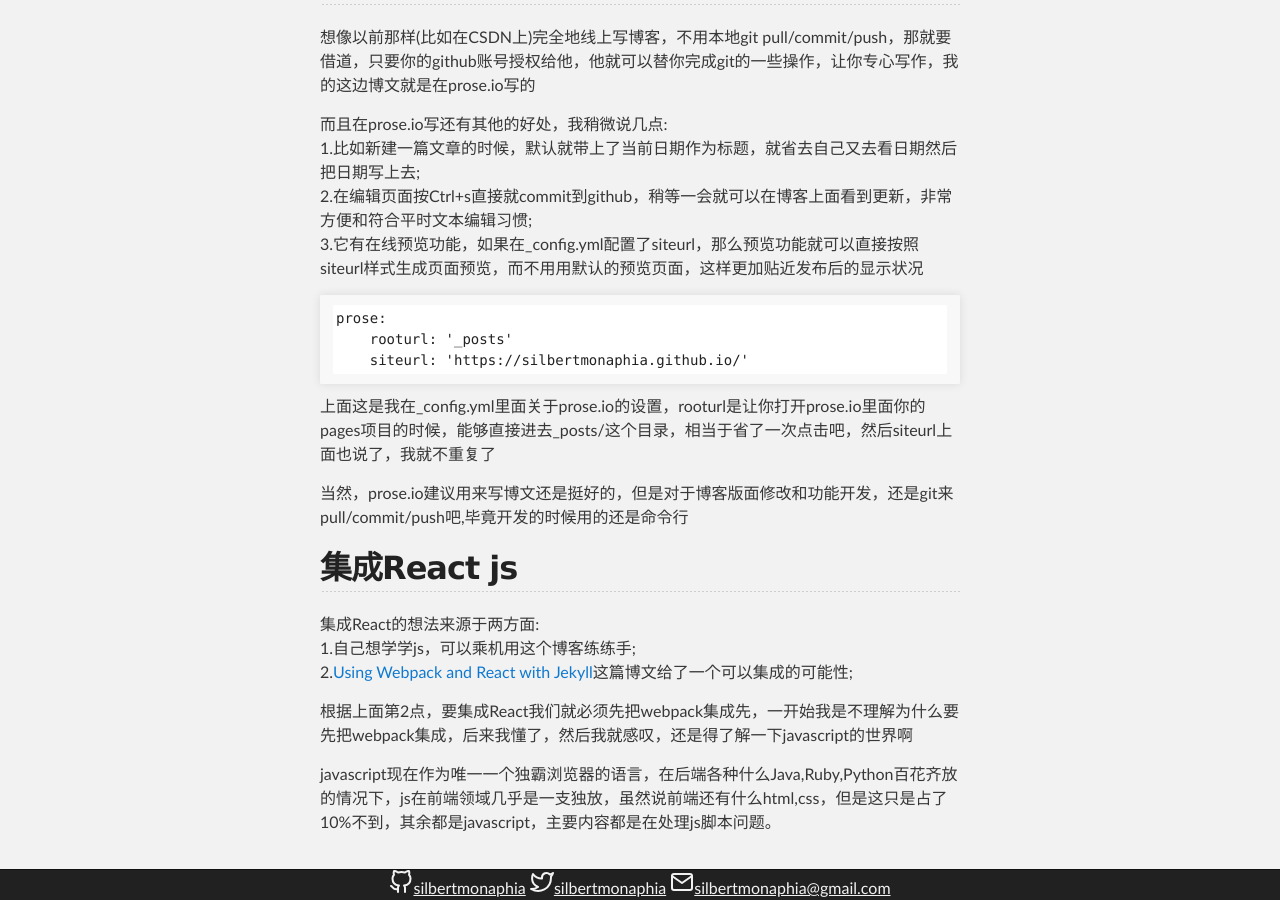
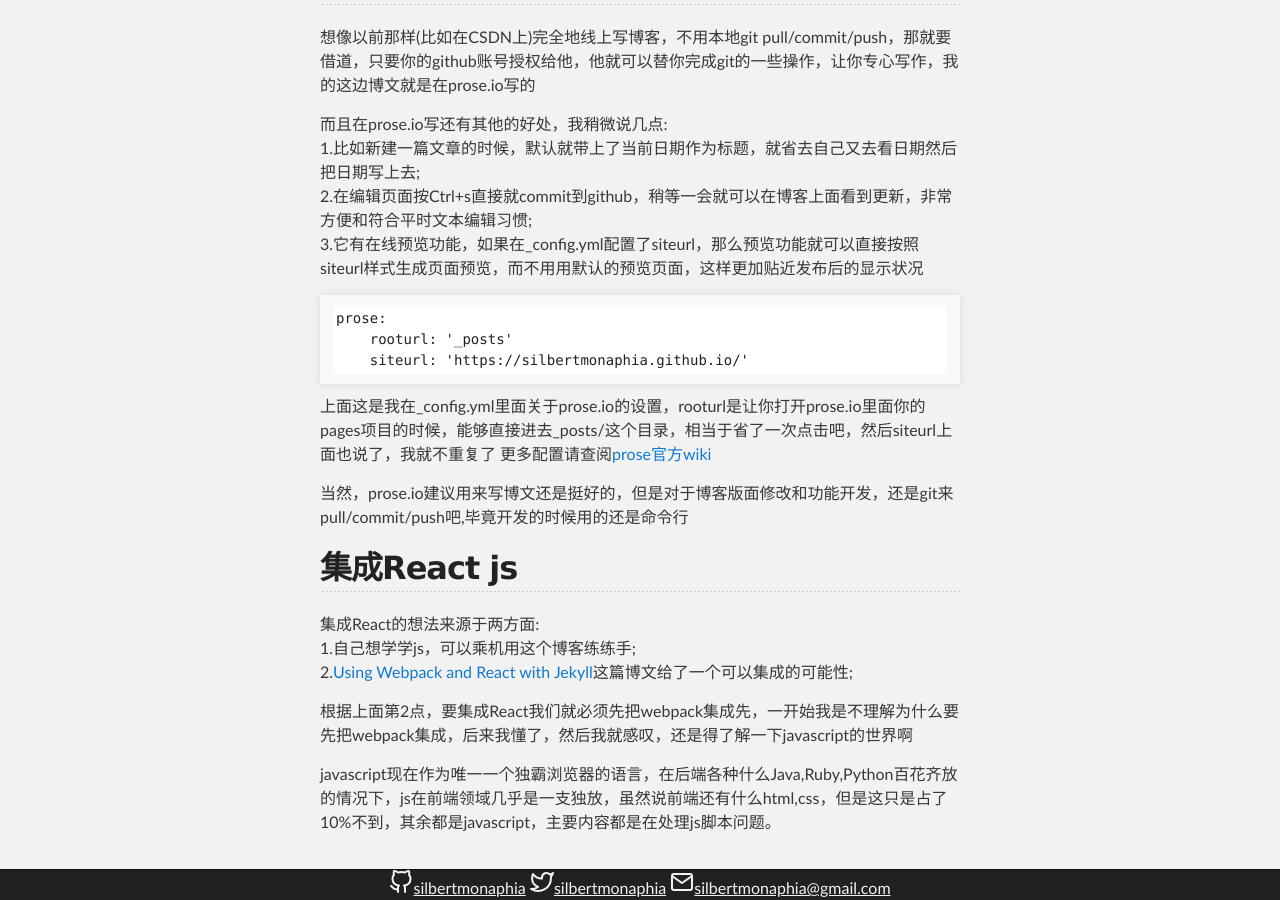
Before and after one commit to silbertmonaphia/silbertmonaphia.github.io, a Jekyll site: the page built from _posts/2018-01-02-关于这个博客.md, in a window 1280 px wide and 900 px high, scrolled down 3310 px. Built offline with Jekyll 4.4.1, drawn with Linux system fonts in a browser that asks for light colours; our own code applies the rules of GitHub Pages for plain Markdown files; the repository's description, which GitHub fills in, is left out.

Commit message:
Update 2018-01-02-关于这个博客.md

````diff
--- a/_posts/2018-01-02-关于这个博客.md
+++ b/_posts/2018-01-02-关于这个博客.md
@@ -104,6 +104,7 @@
     siteurl: 'https://silbertmonaphia.github.io/'
 ```
 上面这是我在_config.yml里面关于prose.io的设置，rooturl是让你打开prose.io里面你的pages项目的时候，能够直接进去_posts/这个目录，相当于省了一次点击吧，然后siteurl上面也说了，我就不重复了
+更多配置请查阅[prose官方wiki](https://github.com/prose/prose/wiki/Prose-Configuration)
 
 当然，prose.io建议用来写博文还是挺好的，但是对于博客版面修改和功能开发，还是git来pull/commit/push吧,毕竟开发的时候用的还是命令行
 
````
